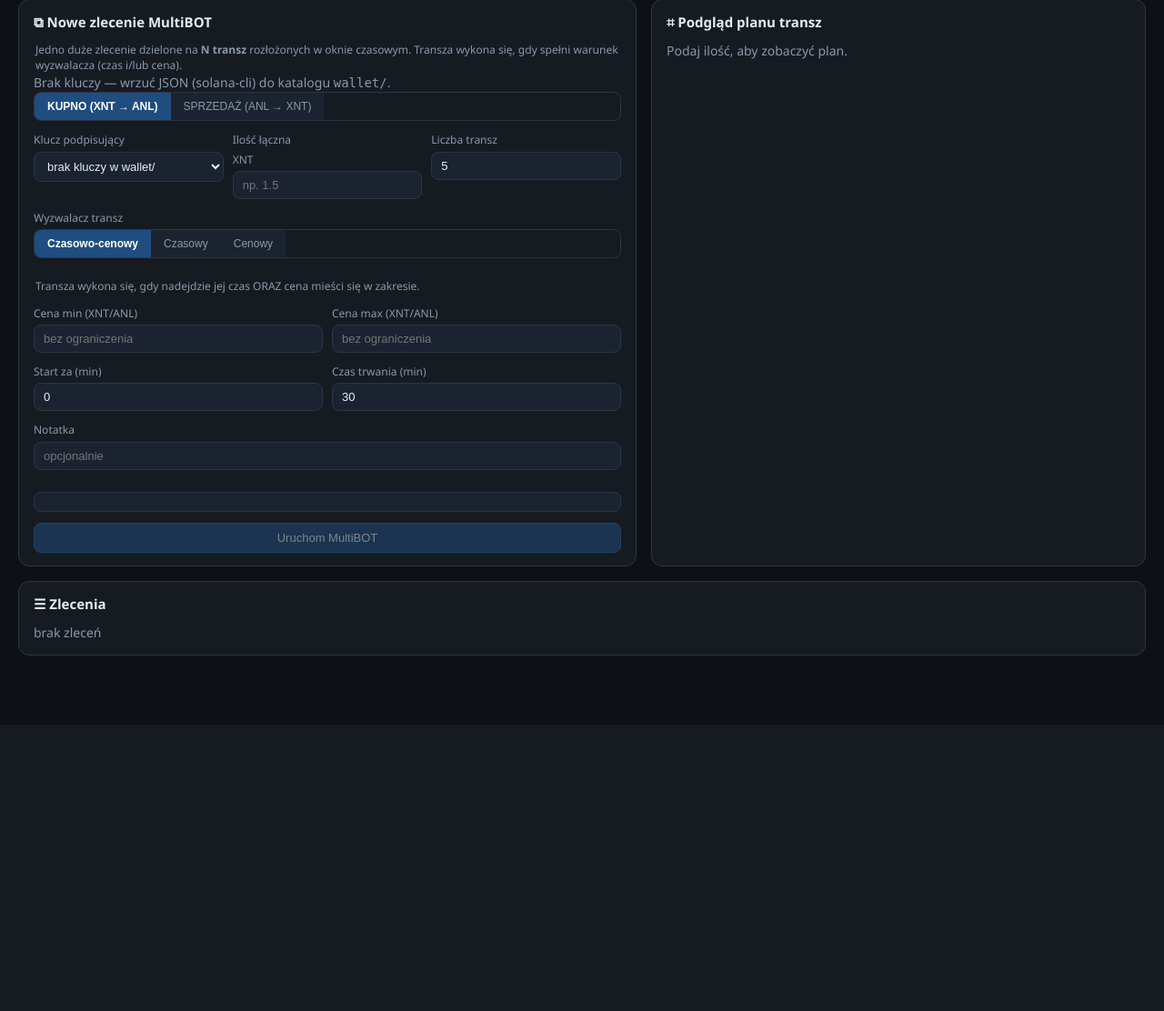
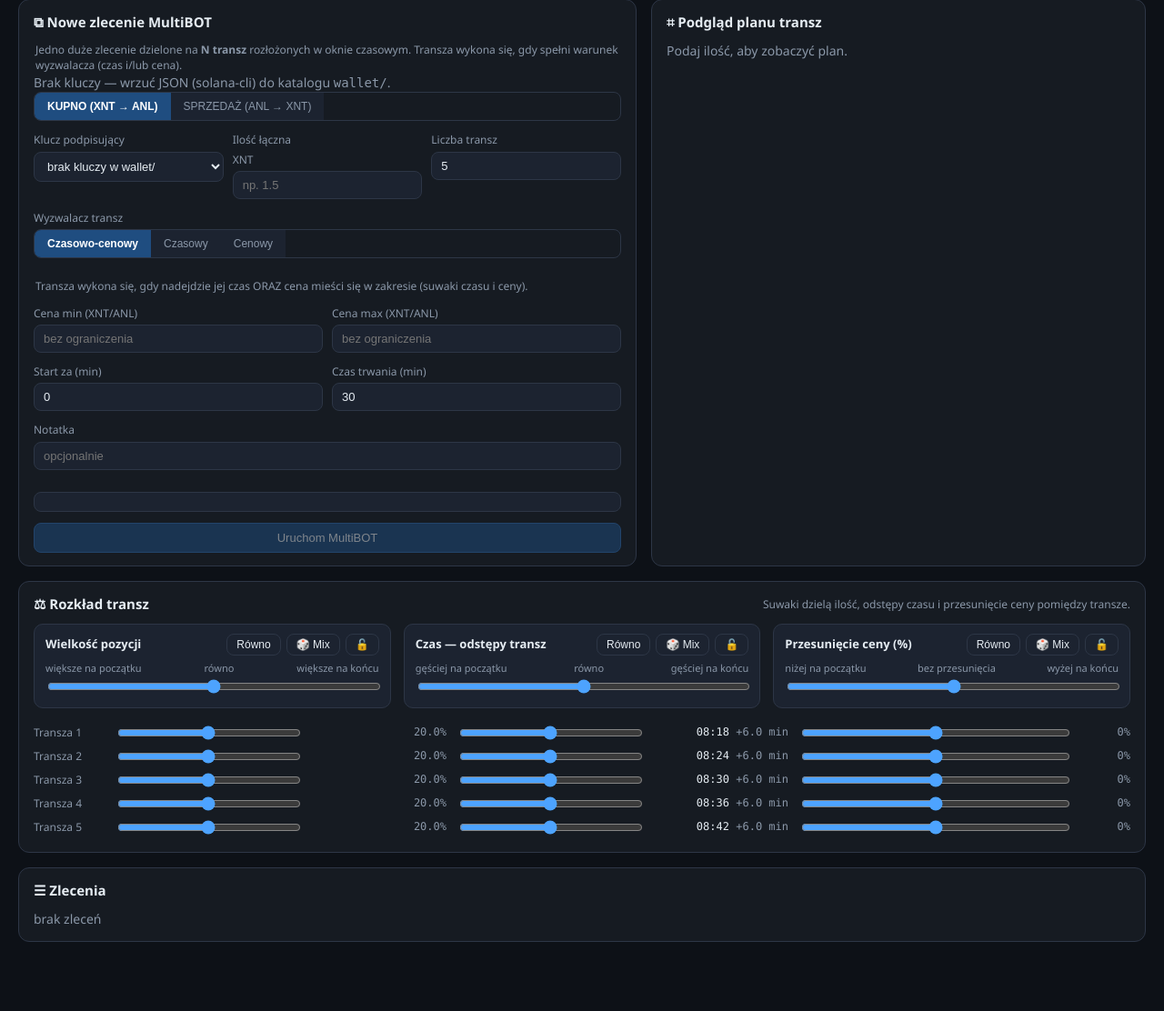
Before and after one commit to pkonieczny007/Analiza_portfela_MAC, a Flask app: page /multibot in a window 1280 px wide. Shown: the part 133-1245 px from the top of the page at 91% size. Before the commit the page ends 854 px from the top, so only its background shows below. Run offline with Flask 3, Linux system fonts and the light colour scheme; data that the repository does not hold is empty.

Commit message:
suwaki extra

```diff
--- a/app.py
+++ b/app.py
@@ -477,6 +477,7 @@ def api_multibot_create():
             price_max=_optional_float(body.get("price_max")),
             trigger_mode=body.get("trigger_mode", "time_price"),
             weights=body.get("weights"), offsets=body.get("offsets"),
+            time_weights=body.get("time_weights"),
             slippage_bps=settings["slippage_bps"], dry_run=settings["dry_run"],
             note=body.get("note"),
         )
--- a/static/app.css
+++ b/static/app.css
@@ -172,6 +172,30 @@ select.mini, .tbl select { background: var(--panel2); color: var(--text);
 .o-stats { display: flex; flex-wrap: wrap; gap: 4px 16px; font-size: 12px; color: var(--muted); }
 .o-stats b { color: var(--text); font-weight: 500; }
 
+/* MultiBOT — rozklad transz (suwaki wielkosci / czasu / ceny) */
+input[type="range"] { accent-color: var(--accent); width: 100%; cursor: pointer; }
+input[type="range"]:disabled { accent-color: var(--border); cursor: not-allowed; opacity: .55; }
+.dist-groups { display: grid; grid-template-columns: repeat(auto-fit, minmax(260px, 1fr));
+  gap: 14px; margin-bottom: 14px; }
+.dist-group { background: var(--panel2); border: 1px solid var(--border);
+  border-radius: 10px; padding: 10px 12px; }
+.dist-group.locked { border-color: var(--amber); }
+.dist-head { display: flex; align-items: center; gap: 6px; margin-bottom: 6px; font-size: 13px; }
+.dist-head .spacer { margin-left: auto; }
+.lockbtn.on { color: var(--amber); border-color: var(--amber); }
+.skew-lbl { display: flex; justify-content: space-between; font-size: 11px;
+  color: var(--muted); margin-bottom: 2px; }
+.wrow { display: flex; align-items: center; gap: 12px; padding: 3px 0; }
+.wlbl { width: 78px; flex: none; font-size: 12px; color: var(--muted); }
+.wcell { flex: 1 1 0; display: flex; align-items: center; gap: 8px; min-width: 0; }
+.wcell .wval { flex: none; width: 150px; text-align: right; font-size: 12px;
+  font-family: Consolas, "Cascadia Mono", monospace; }
+.wcell.price .wval { width: 56px; }
+.wval .wpct { color: var(--muted); }
+.wval.zero { color: var(--muted); } .wval.plus { color: var(--green); } .wval.minus { color: var(--red); }
+#mb-rows.no-time .wcell.time, #mb-rows.no-price .wcell.price { display: none; }
+@media (max-width: 900px) { .wrow { flex-wrap: wrap; } .wcell { flex-basis: 100%; } }
+
 #toasts { position: fixed; right: 16px; bottom: 16px; display: flex;
   flex-direction: column; gap: 8px; z-index: 100; }
 .toast { background: var(--panel2); border: 1px solid var(--border); border-left: 3px solid var(--accent);
--- a/static/multibot.js
+++ b/static/multibot.js
@@ -1,4 +1,6 @@
-/* MultiBOT — zlecenia dzielone na transze */
+/* MultiBOT — zlecenia dzielone na transze.
+   Rozklad per transza: wielkosc pozycji, odstepy czasu (mix czasu),
+   przesuniecie ceny w % — suwaki + Rowno/Mix + blokada grupy. */
 "use strict";
 
 const $ = (s) => document.querySelector(s);
@@ -7,12 +9,25 @@ let TRIGGER = "time_price";
 let SETTINGS = null;
 let SHOW_HIDDEN = false;
 
+/* Rozklad transz: size 1..100 (wagi ilosci), time 1..100 (dlugosci odstepow),
+   price -90..90 (offset % zakresu cenowego per transza). */
+const W = { size: [], time: [], price: [] };
+const LOCK = { size: false, time: false, price: false };
+
+const GROUPS = ["size", "time", "price"];
+const SKEW_SIGN = { size: 1, time: -1, price: 1 };  // time: prawo = gesciej na koncu
+
 function esc(s) { return String(s ?? "").replace(/[&<>"']/g, c => ({ "&": "&amp;", "<": "&lt;", ">": "&gt;", '"': "&quot;", "'": "&#39;" }[c])); }
 function fmt(x, d = 4) { return x == null ? "—" : x.toLocaleString("pl-PL", { maximumFractionDigits: d }); }
 function fmtTime(ts) {
   return new Date(ts * 1000).toLocaleString("pl-PL",
     { day: "2-digit", month: "2-digit", hour: "2-digit", minute: "2-digit" });
 }
+function fmtHM(ts) {
+  return new Date(ts * 1000).toLocaleTimeString("pl-PL", { hour: "2-digit", minute: "2-digit" });
+}
+function clamp(v, lo, hi) { return Math.max(lo, Math.min(hi, v)); }
+function sum(a) { return a.reduce((x, y) => x + y, 0); }
 
 function toast(msg, cls = "") {
   const el = document.createElement("div");
@@ -34,9 +49,9 @@ async function api(path, opts = {}) {
 }
 
 const TRIGGER_HELP = {
-  time_price: "Transza wykona się, gdy nadejdzie jej czas ORAZ cena mieści się w zakresie.",
-  time: "Transza wykona się o zaplanowanej godzinie, niezależnie od ceny.",
-  price: "Transza wykona się, gdy tylko cena wejdzie w zakres (czas nie blokuje).",
+  time_price: "Transza wykona się, gdy nadejdzie jej czas ORAZ cena mieści się w zakresie (suwaki czasu i ceny).",
+  time: "Transza wykona się o zaplanowanej godzinie, niezależnie od ceny (suwaki czasu, ceny stałe).",
+  price: "Transza wykona się, gdy tylko cena wejdzie w zakres (suwaki ceny, czas stały).",
 };
 
 // ---------------------------------------------------------------- init
@@ -70,7 +85,7 @@ function setSide(side) {
   document.querySelectorAll("#mb-side button").forEach(b =>
     b.classList.toggle("on", b.dataset.side === side));
   $("#mb-unit").textContent = side === "buy" ? "XNT" : window.TOKEN;
-  renderPlan();
+  refresh();
 }
 
 function setTrigger(t) {
@@ -79,59 +94,241 @@ function setTrigger(t) {
     b.classList.toggle("on", b.dataset.trig === t));
   $("#mb-trigger-help").textContent = TRIGGER_HELP[t];
   $("#mb-range-box").style.display = t === "time" ? "none" : "";
-  renderPlan();
+  // czasowy -> tylko suwaki czasu; cenowy -> tylko suwaki ceny; oba -> podwojne
+  $("#mb-rows").classList.toggle("no-time", t === "price");
+  $("#mb-rows").classList.toggle("no-price", t === "time");
+  $('#mb-dist .dist-group[data-group="time"]').style.display = t === "price" ? "none" : "";
+  $('#mb-dist .dist-group[data-group="price"]').style.display = t === "time" ? "none" : "";
+  refresh();
+}
+
+// ---------------------------------------------------------------- rozklad transz
+
+function curN() {
+  return Math.max(1, Math.min(window.MAX_SLICES, parseInt($("#mb-slices").value) || 1));
+}
+
+function initDist(n) {
+  W.size = new Array(n).fill(50);
+  W.time = new Array(n).fill(50);
+  W.price = new Array(n).fill(0);
+  resetSkew();
+}
+
+function resetSkew(group) {
+  document.querySelectorAll("#mb-dist .skew").forEach(s => {
+    if (!group || s.dataset.skew === group) s.value = 0;
+  });
+}
+
+function applySkew(group, pct) {
+  const n = W[group].length;
+  const s = clamp(pct / 100, -1, 1) * SKEW_SIGN[group];
+  if (n <= 1) { W[group] = [group === "price" ? 0 : 50]; return; }
+  for (let i = 0; i < n; i++) {
+    const ramp = (i / (n - 1)) - 0.5;                       // -0.5 .. +0.5
+    W[group][i] = group === "price"
+      ? clamp(Math.round(s * 60 * ramp), -90, 90)           // do +-30%
+      : clamp(Math.round(50 + s * 100 * ramp), 1, 100);
+  }
+}
+
+function mixGroup(group) {
+  const rnd = () => Math.random();
+  W[group] = W[group].map(() => group === "size" ? 5 + Math.floor(rnd() * 96)
+    : group === "time" ? 40 + Math.floor(rnd() * 61)        // odstepy 40..100 (ok. 1:2,5)
+      : Math.round((rnd() * 2 - 1) * 15));                  // cena -15%..+15%
+  resetSkew(group);
+}
+
+function evenGroup(group) {
+  W[group] = W[group].map(() => group === "price" ? 0 : 50);
+  resetSkew(group);
+}
+
+function renderRows() {
+  const n = W.size.length;
+  let html = "";
+  for (let i = 0; i < n; i++) {
+    html += `<div class="wrow">
+      <span class="wlbl">Transza ${i + 1}</span>
+      <span class="wcell size">
+        <input type="range" data-g="size" data-i="${i}" min="1" max="100" value="${W.size[i]}">
+        <span class="wval" data-v="size-${i}">—</span></span>
+      <span class="wcell time">
+        <input type="range" data-g="time" data-i="${i}" min="1" max="100" value="${W.time[i]}">
+        <span class="wval" data-v="time-${i}">—</span></span>
+      <span class="wcell price">
+        <input type="range" data-g="price" data-i="${i}" min="-90" max="90" value="${W.price[i]}">
+        <span class="wval" data-v="price-${i}">0%</span></span>
+    </div>`;
+  }
+  $("#mb-rows").innerHTML = html;
+  applyLocks();
+  refresh();
+}
+
+function syncSliders() {
+  document.querySelectorAll("#mb-rows input[type=range]").forEach(el => {
+    const v = W[el.dataset.g][+el.dataset.i];
+    if (v != null) el.value = v;
+  });
+}
+
+function applyLocks() {
+  GROUPS.forEach(g => {
+    const on = LOCK[g];
+    document.querySelectorAll(`#mb-rows input[data-g="${g}"]`).forEach(el => { el.disabled = on; });
+    const skew = $(`#mb-dist .skew[data-skew="${g}"]`);
+    if (skew) skew.disabled = on;
+    const btn = $(`#mb-dist .lockbtn[data-lock="${g}"]`);
+    if (btn) {
+      btn.textContent = on ? "🔒" : "🔓";
+      btn.classList.toggle("on", on);
+      btn.title = on ? "Suwaki zablokowane — kliknij, aby odblokować" : "Zablokuj suwaki";
+    }
+    const box = $(`#mb-dist .dist-group[data-group="${g}"]`);
+    if (box) box.classList.toggle("locked", on);
+  });
 }
 
 // ---------------------------------------------------------------- plan
 
 function planData() {
   const total = parseFloat($("#mb-amount").value) || 0;
-  const n = Math.max(1, Math.min(window.MAX_SLICES, parseInt($("#mb-slices").value) || 1));
+  const n = W.size.length;
   const startIn = (parseInt($("#mb-start-in").value) || 0) * 60;
   const win = Math.max(1, parseInt($("#mb-window").value) || 1) * 60;
-  const now = Math.floor(Date.now() / 1000);
-  const start = now + startIn;
-  const step = win / n;
-  const per = total / n;
-  return { total, n, start, end: start + win, step, per };
+  const start = Math.floor(Date.now() / 1000) + startIn;
+  const sumS = sum(W.size) || 1;
+  const sumT = sum(W.time) || 1;
+  const amounts = W.size.map(w => total * w / sumS);
+  const shares = W.size.map(w => w / sumS);
+  const gaps = W.time.map(w => win * w / sumT);
+  const times = [];
+  let acc = start;
+  for (let i = 0; i < n; i++) { times.push(Math.round(acc)); acc += gaps[i]; }
+  return { total, n, start, end: start + win, win, amounts, shares, gaps, times };
 }
 
-function renderPlan() {
-  const { total, n, start, step, per } = planData();
+function effRange(i) {
+  const pmin = parseFloat($("#mb-pmin").value), pmax = parseFloat($("#mb-pmax").value);
+  if (!isFinite(pmin) && !isFinite(pmax)) return null;
+  const o = W.price[i] || 0;
+  const mn = isFinite(pmin) ? pmin * (1 + o / 100) : null;
+  const mx = isFinite(pmax) ? pmax * (1 + o / 100) : null;
+  return `[${mn != null ? mn.toFixed(7) : "−∞"}, ${mx != null ? mx.toFixed(7) : "+∞"}]`;
+}
+
+function refresh() {
+  const { total, n, amounts, shares, gaps, times } = planData();
+  const unit = SIDE === "buy" ? "XNT" : window.TOKEN;
+
+  // etykiety przy suwakach
+  for (let i = 0; i < n; i++) {
+    const sz = $(`#mb-rows .wval[data-v="size-${i}"]`);
+    if (sz) {
+      sz.innerHTML = (total > 0 ? `${fmt(amounts[i], 6)} ${unit} ` : "") +
+        `<span class="wpct">${(shares[i] * 100).toFixed(1)}%</span>`;
+    }
+    const tm = $(`#mb-rows .wval[data-v="time-${i}"]`);
+    if (tm) tm.innerHTML = `${fmtHM(times[i])} <span class="wpct">+${(gaps[i] / 60).toFixed(1)} min</span>`;
+    const pr = $(`#mb-rows .wval[data-v="price-${i}"]`);
+    if (pr) {
+      const o = W.price[i] || 0;
+      pr.textContent = (o > 0 ? "+" : "") + o + "%";
+      pr.className = "wval " + (o === 0 ? "zero" : (o > 0 ? "plus" : "minus"));
+    }
+  }
+
+  renderPlan({ total, n, amounts, gaps, times, unit });
+}
+
+function renderPlan({ total, n, amounts, gaps, times, unit }) {
   if (!(total > 0)) {
     $("#mb-plan").innerHTML = `<span class="muted">Podaj ilość, aby zobaczyć plan.</span>`;
     $("#mb-preview").textContent = "";
     return;
   }
-  const unit = SIDE === "buy" ? "XNT" : window.TOKEN;
+  const showTime = TRIGGER !== "price";
+  const showOff = TRIGGER !== "time";
+  const hasRange = showOff && ($("#mb-pmin").value || $("#mb-pmax").value);
   const rows = [];
   for (let i = 0; i < n; i++) {
-    rows.push(`<tr><td>#${i + 1}</td><td class="mono">${fmt(per, 6)} ${unit}</td>
-      <td class="muted">${fmtTime(start + step * i)}</td></tr>`);
+    rows.push(`<tr><td>#${i + 1}</td><td class="mono">${fmt(amounts[i], 6)} ${unit}</td>
+      ${showTime ? `<td class="muted">${fmtTime(times[i])}</td>
+                    <td class="mono muted">${(gaps[i] / 60).toFixed(1)} min</td>` : ""}
+      ${showOff ? `<td class="mono">${(W.price[i] > 0 ? "+" : "") + (W.price[i] || 0)}%</td>` : ""}
+      ${hasRange ? `<td class="mono muted">${effRange(i)}</td>` : ""}</tr>`);
   }
   $("#mb-plan").innerHTML = `<table class="tbl"><thead><tr>
-      <th>Transza</th><th>Ilość</th><th>Planowana na</th></tr></thead>
+      <th>Transza</th><th>Ilość</th>
+      ${showTime ? "<th>Planowana na</th><th>Odstęp</th>" : ""}
+      ${showOff ? "<th>±%</th>" : ""}
+      ${hasRange ? "<th>Zakres transzy</th>" : ""}</tr></thead>
       <tbody>${rows.join("")}</tbody></table>`;
+
   const pmin = $("#mb-pmin").value, pmax = $("#mb-pmax").value;
-  const range = (TRIGGER !== "time" && (pmin || pmax))
-    ? ` w zakresie ${pmin || "—"}..${pmax || "—"} XNT` : "";
+  const range = (showOff && (pmin || pmax)) ? ` w zakresie ${pmin || "—"}..${pmax || "—"} XNT` : "";
+  const trigTxt = { time_price: "czasowo-cenowy", time: "czasowy", price: "cenowy" }[TRIGGER];
   $("#mb-preview").innerHTML =
     `${SIDE === "buy" ? "Kupno za" : "Sprzedaż"} <b>${fmt(total, 6)} ${unit}</b>
-     w ${n} transzach${range}, tryb <b>${SETTINGS?.dry_run ? "DRY-RUN" : "LIVE"}</b>.`;
+     w ${n} transzach${range}, wyzwalacz <b>${trigTxt}</b>,
+     tryb <b>${SETTINGS?.dry_run ? "DRY-RUN" : "LIVE"}</b>.`;
 }
 
-["mb-amount", "mb-slices", "mb-start-in", "mb-window", "mb-pmin", "mb-pmax"]
-  .forEach(id => $("#" + id).addEventListener("input", renderPlan));
+// ---------------------------------------------------------------- bindy formularza
+
+["mb-amount", "mb-start-in", "mb-window", "mb-pmin", "mb-pmax"]
+  .forEach(id => $("#" + id).addEventListener("input", refresh));
 document.querySelectorAll("#mb-side button").forEach(b =>
   b.addEventListener("click", () => setSide(b.dataset.side)));
 document.querySelectorAll("#mb-trigger button").forEach(b =>
   b.addEventListener("click", () => setTrigger(b.dataset.trig)));
 
+$("#mb-slices").addEventListener("input", () => { initDist(curN()); renderRows(); });
+
+$("#mb-rows").addEventListener("input", (e) => {
+  const el = e.target.closest("input[type=range]");
+  if (!el) return;
+  const g = el.dataset.g;
+  if (LOCK[g]) { el.value = W[g][+el.dataset.i]; return; }
+  W[g][+el.dataset.i] = +el.value;
+  resetSkew(g);
+  refresh();
+});
+
+$("#mb-dist").addEventListener("input", (e) => {
+  const el = e.target.closest(".skew");
+  if (!el) return;
+  const g = el.dataset.skew;
+  if (LOCK[g]) { el.value = 0; return; }
+  applySkew(g, +el.value);
+  syncSliders();
+  refresh();
+});
+
+$("#mb-dist").addEventListener("click", (e) => {
+  const btn = e.target.closest("button[data-mix],button[data-even],button[data-lock]");
+  if (!btn) return;
+  if (btn.dataset.lock) {
+    LOCK[btn.dataset.lock] = !LOCK[btn.dataset.lock];
+    applyLocks();
+    return;
+  }
+  const g = btn.dataset.mix || btn.dataset.even;
+  if (LOCK[g]) return toast("Suwaki zablokowane — odblokuj 🔒", "err");
+  btn.dataset.mix ? mixGroup(g) : evenGroup(g);
+  syncSliders();
+  refresh();
+});
+
 // ---------------------------------------------------------------- zlecenia
 
 function sliceDot(s) {
   const cls = { filled: "ok", pending: "pend", skipped: "skip", failed: "fail" }[s.status] || "pend";
-  const title = `#${s.idx + 1}: ${s.status} · ${fmt(s.amount, 6)}` +
+  const title = `#${s.idx + 1}: ${s.status} · ${fmt(s.amount, 6)} · plan ${fmtTime(s.scheduled_at)}` +
+    (s.price_offset_pct ? ` · offset ${s.price_offset_pct > 0 ? "+" : ""}${s.price_offset_pct}%` : "") +
     (s.executed_price ? ` @ ${s.executed_price.toFixed(7)}` : "") +
     (s.error ? ` · ${s.error}` : "");
   return `<span class="sdot ${cls}" title="${esc(title)}"></span>`;
@@ -220,6 +417,9 @@ $("#mb-form").addEventListener("submit", async (e) => {
         side: SIDE, token: window.TOKEN, key_file, total_amount: total,
         num_slices: n, window_start: start, window_end: end,
         trigger_mode: TRIGGER,
+        weights: W.size.slice(0, n),
+        time_weights: W.time.slice(0, n),
+        offsets: TRIGGER === "time" ? W.price.map(() => 0) : W.price.slice(0, n),
         price_min: TRIGGER === "time" ? null : ($("#mb-pmin").value || null),
         price_max: TRIGGER === "time" ? null : ($("#mb-pmax").value || null),
         note: $("#mb-note").value || null,
@@ -227,7 +427,7 @@ $("#mb-form").addEventListener("submit", async (e) => {
     });
     toast(`MultiBOT #${r.id} uruchomiony`, "ok");
     $("#mb-amount").value = ""; $("#mb-note").value = "";
-    renderPlan();
+    refresh();
     await loadOrders();
   } catch (err) { toast(err.message, "err"); }
 });
@@ -235,9 +435,11 @@ $("#mb-form").addEventListener("submit", async (e) => {
 $("#mb-refresh").addEventListener("click", () => { loadPrice(); loadOrders(); });
 $("#mb-show-hidden").addEventListener("change", (e) => { SHOW_HIDDEN = e.target.checked; loadOrders(); });
 
+initDist(curN());
+renderRows();
 setSide("buy");
 setTrigger("time_price");
-loadSettings().then(renderPlan).catch(e => toast(e.message, "err"));
+loadSettings().then(refresh).catch(e => toast(e.message, "err"));
 loadPrice().catch(() => {});
 loadOrders().catch(e => toast(e.message, "err"));
 setInterval(() => { loadPrice().catch(() => {}); loadOrders().catch(() => {}); }, 15000);
--- a/templates/multibot.html
+++ b/templates/multibot.html
@@ -72,6 +72,55 @@
   </section>
 </div>
 
+<section class="card" id="mb-dist">
+  <div class="card-head">
+    <h2>⚖ Rozkład transz</h2>
+    <span class="muted small-note" style="margin:0">
+      Suwaki dzielą ilość, odstępy czasu i przesunięcie ceny pomiędzy transze.
+    </span>
+  </div>
+
+  <div class="dist-groups">
+    <div class="dist-group" data-group="size">
+      <div class="dist-head">
+        <b>Wielkość pozycji</b>
+        <span class="spacer"></span>
+        <button type="button" class="btn small" data-even="size">Równo</button>
+        <button type="button" class="btn small" data-mix="size">🎲 Mix</button>
+        <button type="button" class="btn small lockbtn" data-lock="size" title="Zablokuj suwaki">🔓</button>
+      </div>
+      <div class="skew-lbl"><span>większe na początku</span><span>równo</span><span>większe na końcu</span></div>
+      <input type="range" class="skew" data-skew="size" min="-100" max="100" value="0">
+    </div>
+
+    <div class="dist-group" data-group="time">
+      <div class="dist-head">
+        <b>Czas — odstępy transz</b>
+        <span class="spacer"></span>
+        <button type="button" class="btn small" data-even="time">Równo</button>
+        <button type="button" class="btn small" data-mix="time">🎲 Mix</button>
+        <button type="button" class="btn small lockbtn" data-lock="time" title="Zablokuj suwaki">🔓</button>
+      </div>
+      <div class="skew-lbl"><span>gęściej na początku</span><span>równo</span><span>gęściej na końcu</span></div>
+      <input type="range" class="skew" data-skew="time" min="-100" max="100" value="0">
+    </div>
+
+    <div class="dist-group" data-group="price">
+      <div class="dist-head">
+        <b>Przesunięcie ceny (%)</b>
+        <span class="spacer"></span>
+        <button type="button" class="btn small" data-even="price">Równo</button>
+        <button type="button" class="btn small" data-mix="price">🎲 Mix</button>
+        <button type="button" class="btn small lockbtn" data-lock="price" title="Zablokuj suwaki">🔓</button>
+      </div>
+      <div class="skew-lbl"><span>niżej na początku</span><span>bez przesunięcia</span><span>wyżej na końcu</span></div>
+      <input type="range" class="skew" data-skew="price" min="-100" max="100" value="0">
+    </div>
+  </div>
+
+  <div id="mb-rows"></div>
+</section>
+
 <section class="card">
   <div class="card-head"><h2>☰ Zlecenia</h2></div>
   <div id="mb-orders" class="muted">brak zleceń</div>
```
Also changed, not shown: CLAUDE.md (+19 -0 lines), multibot.py (+38 -4 lines).
